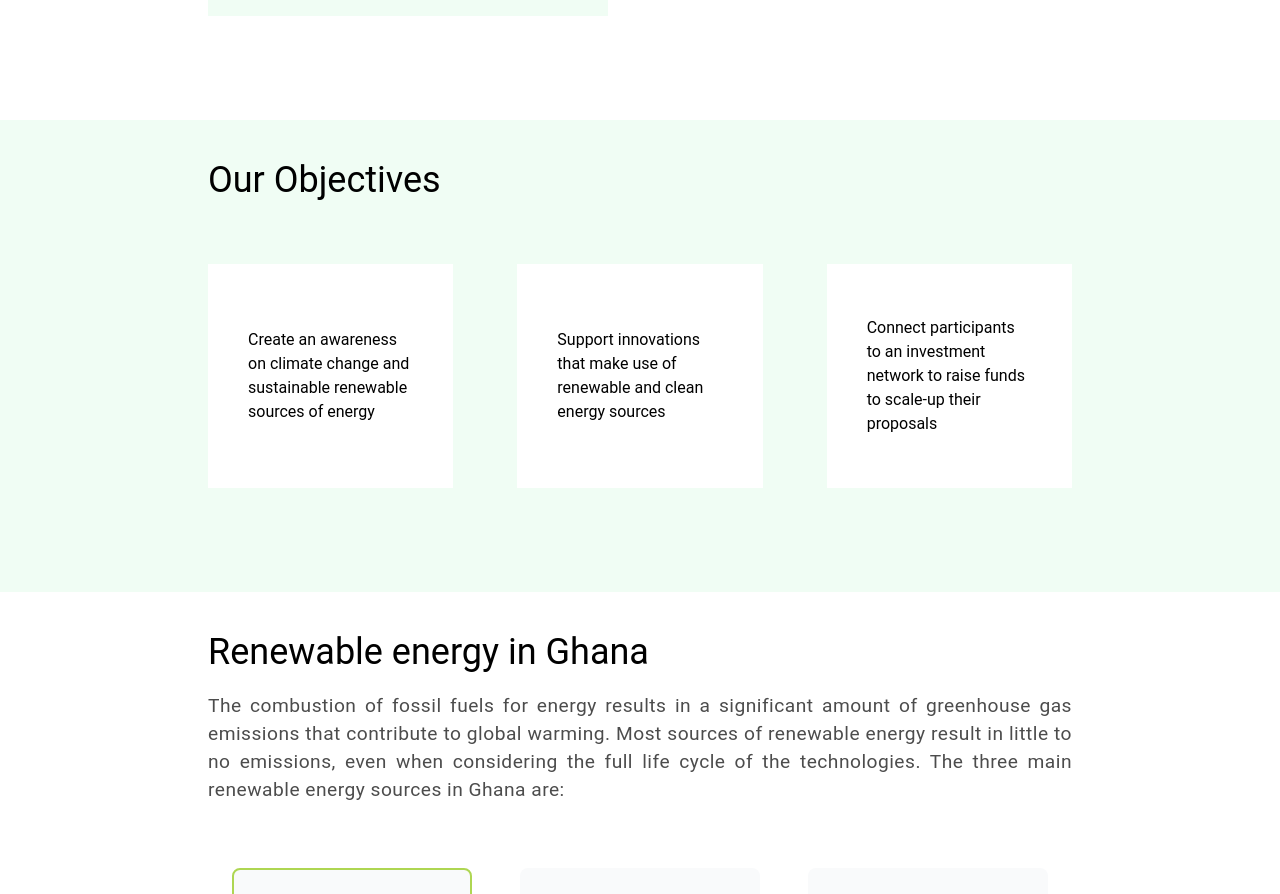
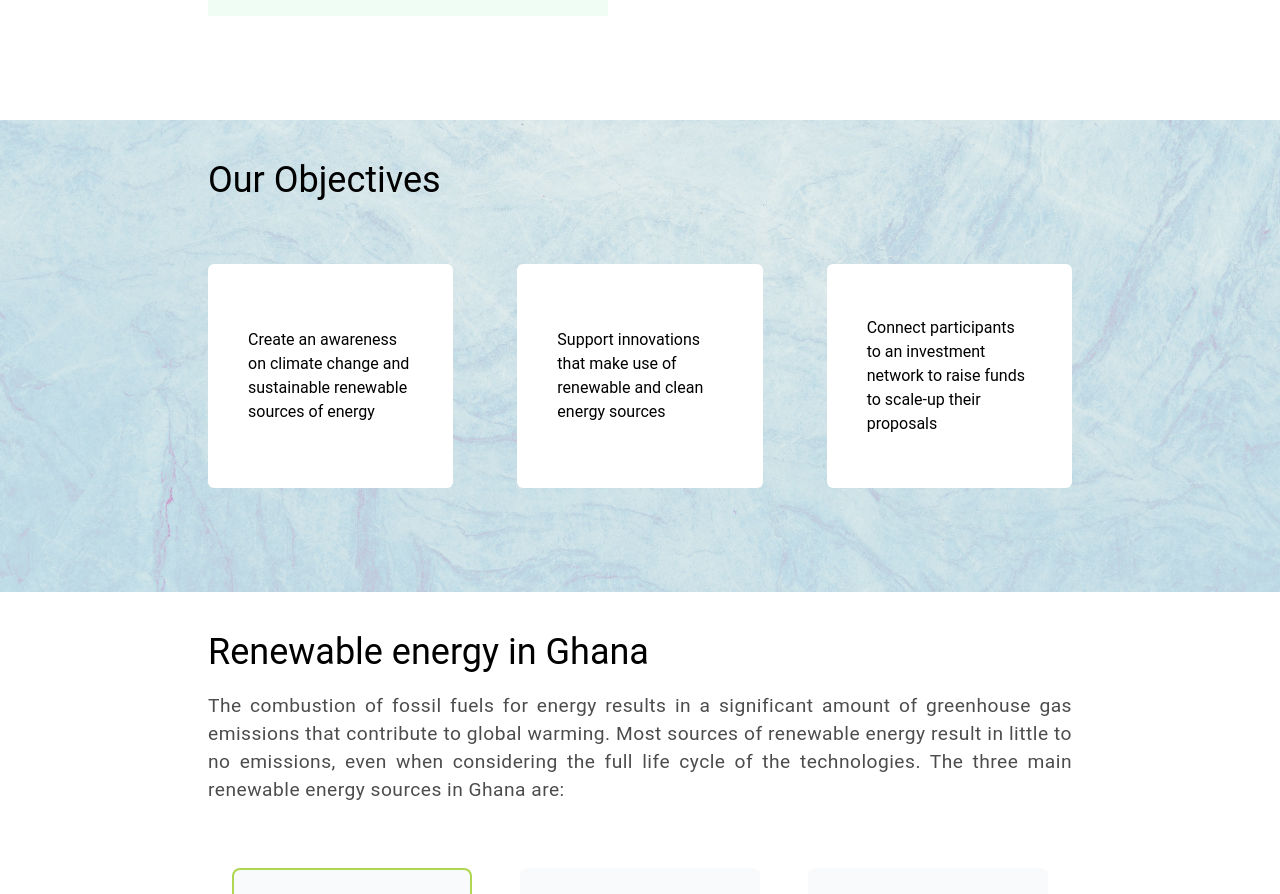
Before and after one commit to buabaj/mcmendel, a Next.js app: page / in a window 1280 px wide. Shown: the part 1460-2354 px from the top of the page. Built offline with nearby package versions, Linux system fonts and the light colour scheme.

Commit message:
added abstract and rounded card

```diff
--- a/components/home/index.jsx
+++ b/components/home/index.jsx
@@ -93,7 +93,14 @@ function Index() {
 
 
 
-            <section className="padded bg-green-50">
+            <section className="padded bg-green-50"
+                style={{
+                    backgroundImage: "url(" + "/sec.jpg" + ")",
+                    backgroundPosition: 'center',
+                    backgroundSize: 'cover',
+                    backgroundRepeat: 'no-repeat'
+                }}
+            >
                 <div>
 
                     <h1 className="mb-5 text-bg-green-400">
@@ -103,15 +110,15 @@ function Index() {
                     <Fade>
                         <div className="flex flex-col md:flex-row my-16 gap-5 lg:gap-16">
 
-                            <motion.div whileHover={{ scale: 1.05 }} className="h-56 flex cursor-pointer justify-center items-center bg-white w-full px-10">
+                            <motion.div whileHover={{ scale: 1.05 }} className="h-56 flex cursor-pointer justify-center items-center rounded-md bg-white w-full px-10">
                                 Create an awareness on climate change and sustainable renewable sources of energy
                             </motion.div>
 
-                            <motion.div whileHover={{ scale: 1.05 }} className="h-56 flex cursor-pointer justify-center items-center bg-white w-full px-10">
+                            <motion.div whileHover={{ scale: 1.05 }} className="h-56 flex cursor-pointer justify-center items-center rounded-md bg-white w-full px-10">
                                 Support innovations that make use of renewable and clean energy sources
                             </motion.div>
 
-                            <motion.div whileHover={{ scale: 1.05 }} className="h-56 flex cursor-pointer justify-center items-center bg-white w-full px-10">
+                            <motion.div whileHover={{ scale: 1.05 }} className="h-56 flex cursor-pointer justify-center items-center rounded-md bg-white w-full px-10">
                                 Connect participants to an investment network to raise funds to scale-up their proposals
                             </motion.div>
                         </div>
--- a/components/utilities/swiper/slick.jsx
+++ b/components/utilities/swiper/slick.jsx
@@ -82,7 +82,7 @@ export default function SlickSlider() {
                 <Slider swipe={false} arrows={false} asNavFor={nav2} ref={(slider1) => setNav1(slider1)}>
                     <div>
                         <h2 className="hidden sm:block">Solar Energy</h2>
-                        <p className='mt-5 text-oval-sm text-oval-faint-light text-center sm:text-left sm:text-oval-lg'>
+                        <p className='mt-5 text-oval-sm text-oval-faint-light text-justify sm:text-left sm:text-oval-lg'>
                             Solar resource is abundant, with Ghana&apos;s solar irradiation level ranging from approximately 4.4 to 6.0 kWh/m2/day, with sunshine duration of between 1,800 and 3,000 hours per annum. The highest irradiation levels occur in the northern half of the country.
                             However, at present, while the Government is piloting a number of initiatives on the deployment of solar energy systems, little has been done to exploit this resource, and the solar market remains relatively untapped. Furthermore, with approximately 20 percent of Ghana&apos;s population believed to be off-grid, the market for rural solar power - for electricity, lighting, water heating and drying - in particular, is huge.
                         </p>
@@ -90,14 +90,14 @@ export default function SlickSlider() {
 
                     <div>
                         <h2 className='hidden sm:block'>Wind Energy</h2>
-                        <p className='mt-5 text-oval-sm text-oval-faint-light text-center sm:text-left sm:text-oval-lg'>
+                        <p className='mt-5 text-oval-sm text-oval-faint-light text-justify sm:text-left sm:text-oval-lg'>
                             Ghana has moderate wind energy potential emanating from the country&apos;s annual average wind speed above 50m at 8m/s. The optimal wind resources are located along narrow stretches of Ghana&apos;s eastern coastline, in the hills around the Volta Lake and along the border with Togo.
                         </p>
                     </div>
 
                     <div>
                         <h2 className='hidden sm:block'>Biomass Energy</h2>
-                        <p className='mt-5 text-oval-sm text-oval-faint-light text-center sm:text-left sm:text-oval-lg'>
+                        <p className='mt-5 text-oval-sm text-oval-faint-light text-justify sm:text-left sm:text-oval-lg'>
                             Biomass is largely generated from horticulture (farm waste), food processing (corn cobs), animal farming manure, or human waste from sewage plants.
                             In 2010, Ghana introduced a bio energy policy that aims to substitute the country&apos;s petroleum oil by 20 percent by 2030, as well as promoting private sector participation in the bio-fuel industry.                        </p>
                     </div>
```
Also changed, not shown: public/sec.jpg (added).
